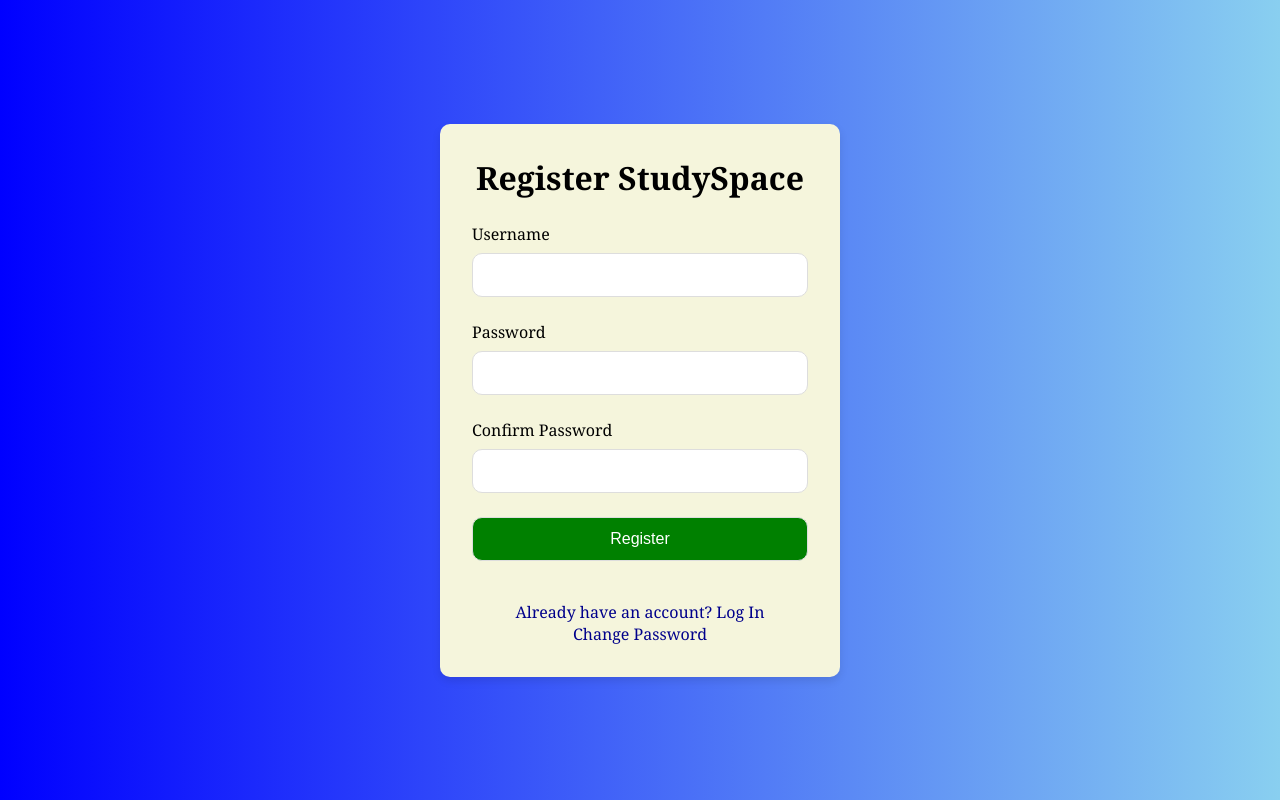
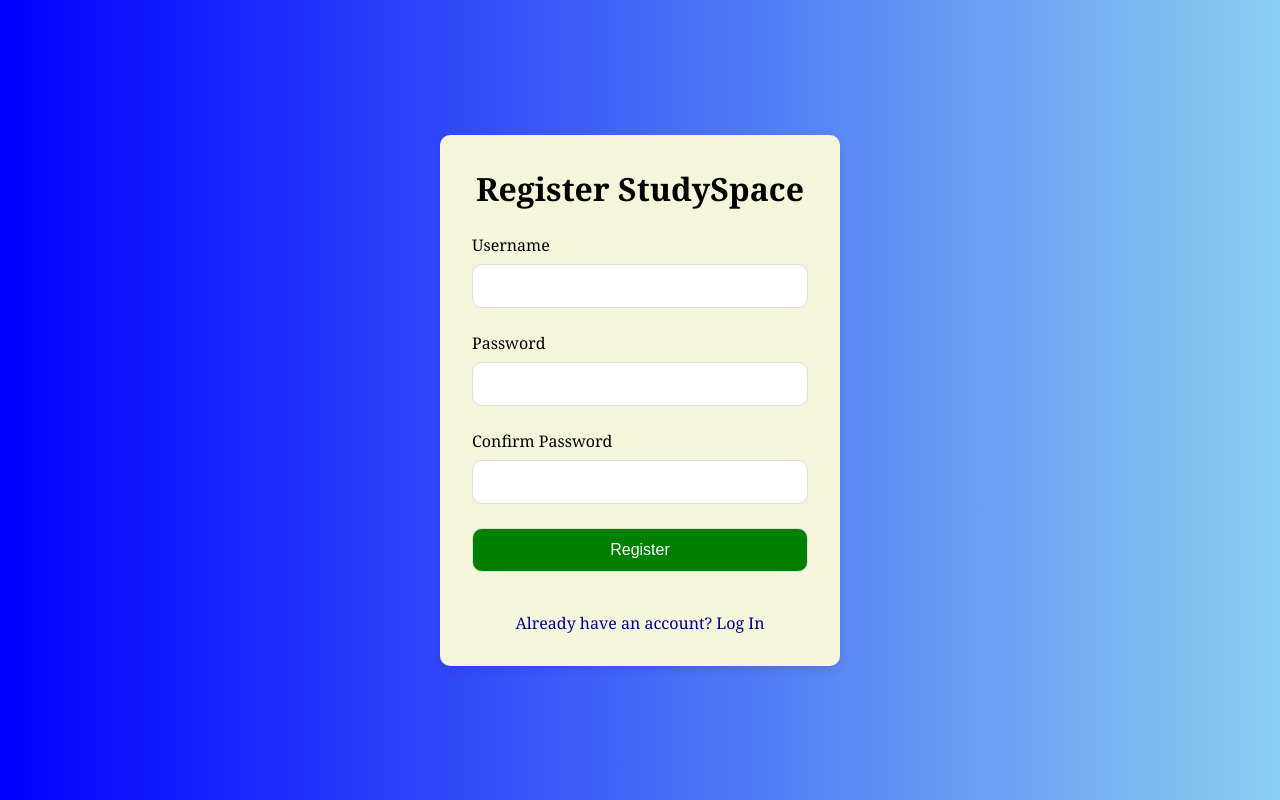
Before and after one commit to syahmid0h/Study-Timer, a Flask app: template website/templates/register.html in a window 1280 px wide. Run offline with Flask 3, Linux system fonts and the light colour scheme; the template is opened without the code that fills it: values that come from a table or form of the project are taken from there, others are empty.

Commit message:
Update register.html

```diff
--- a/website/templates/register.html
+++ b/website/templates/register.html
@@ -113,7 +113,6 @@
 
         <div class="login-link">
             <a href="{{ url_for('auth.login') }}">Already have an account? Log In</a><br>
-            <a href="{{ url_for('auth.change_password') }}">Change Password</a>
         </div>
     </div>
 
```
